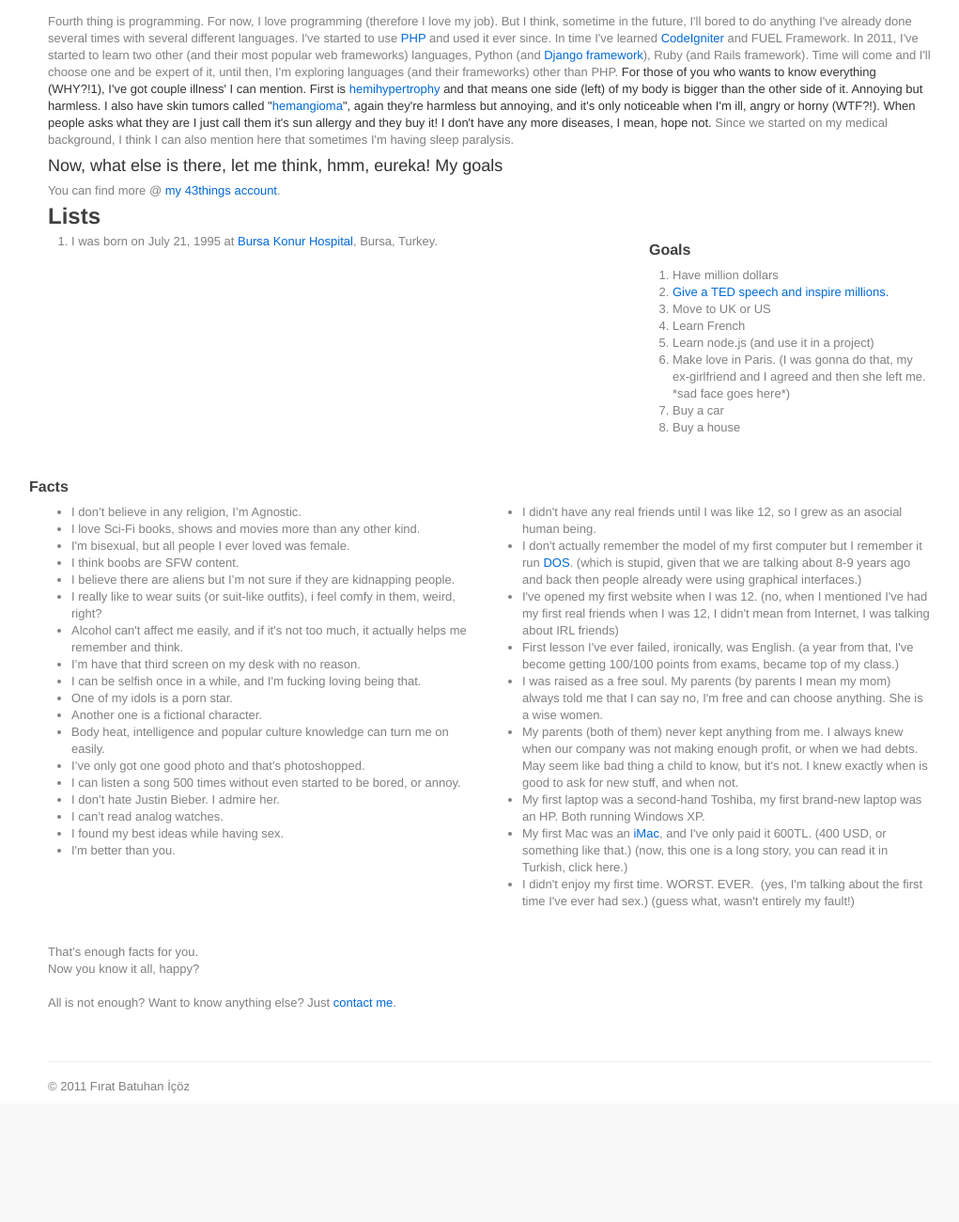
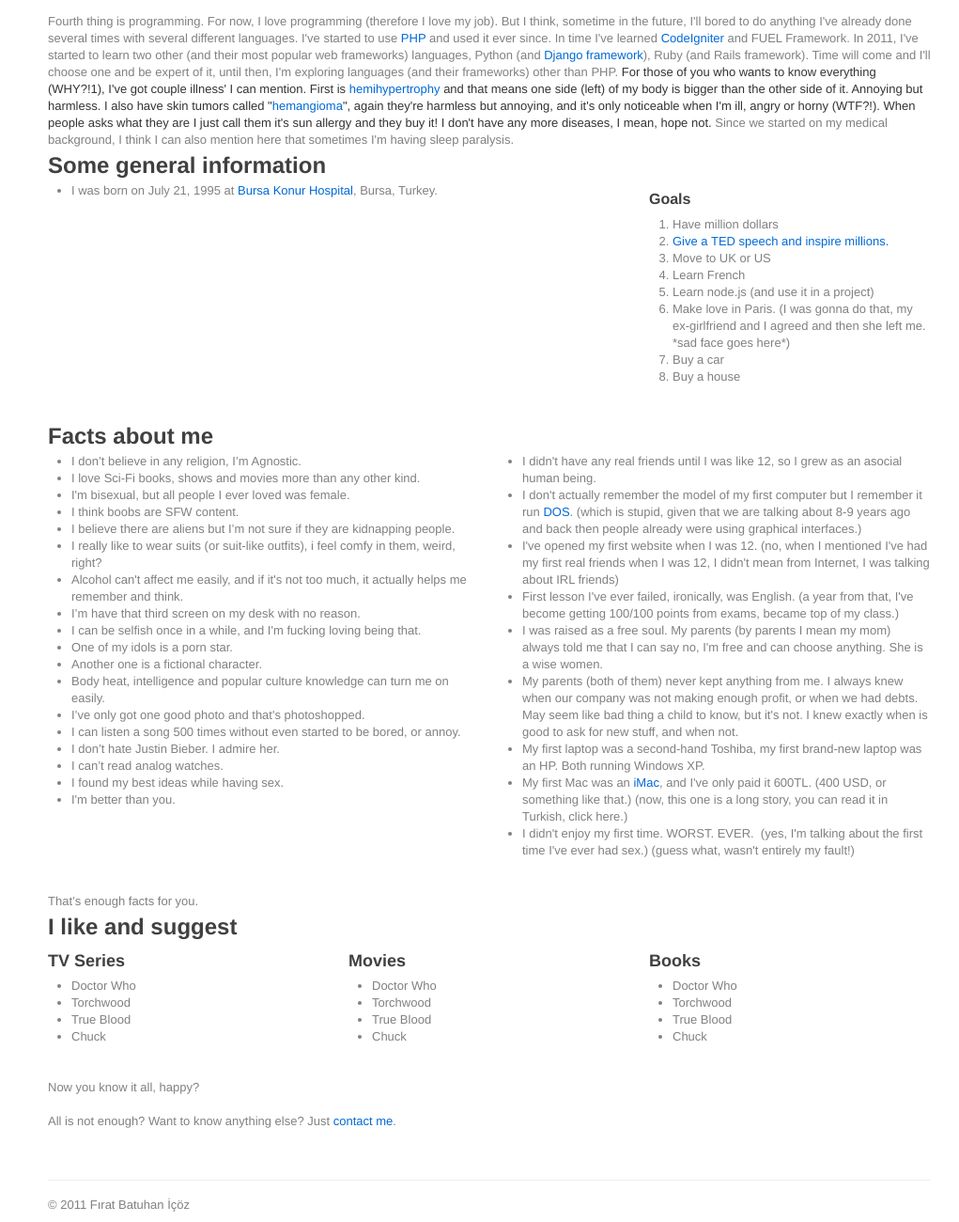
Before and after one commit to batuhan/batuhan, a PHP site: template views/about.html.twig in a window 1280 px wide. Shown: the part 671-1971 px from the top of the page at 94% size, without its empty margins (119-1140 px from the left). Before the commit the page ends 1834 px from the top, so only its background shows below. Run offline with PHP 8.4, Linux system fonts and the light colour scheme; the template is opened without the code that fills it, so the values that code supplies are empty; some libraries are stand-ins or nearby versions.

Commit message:
added a new section

```diff
--- a/views/about.html.twig
+++ b/views/about.html.twig
@@ -71,16 +71,13 @@
 	<span style="color: #333333; font-weight: 300;">For those of you who wants to know everything (WHY?!1), I've got couple illness' I can mention. First is </span><a style="font-weight: 300;" href="http://en.wikipedia.org/wiki/Hemihypertrophy">hemihypertrophy</a><span style="color: #333333; font-weight: 300;"> and that means one side (left) of my body is bigger than the other side of it. Annoying but harmless. I also have skin tumors called "</span><a style="font-weight: 300;" href="http://en.wikipedia.org/wiki/Hemangioma">hemangioma</a><span style="color: #333333; font-weight: 300;">", again they're harmless but annoying, and it's only noticeable when I'm ill, angry or horny (WTF?!). When people asks what they are I just call them it's sun allergy and they buy it! I don't have any more diseases, I mean, hope not.</span>
 	Since we started on my medical background, I think I can also mention here that sometimes I'm having sleep paralysis.
 
-	<h3><span style="color: #333333; font-weight: 300;">Now, what else is there, let me think, hmm, eureka! My goals</span></h3>
 
-	You can find more @ <a href="http://www.43things.com/person/Batuhan_Icoz">my 43things account</a>.
-
-	<h2>Lists</h2>
+	<h2>Some general information</h2>
 	<div class="row show-grid" title="One-third and two-thirds layout">
 		<div class="span-two-thirds column">
-			<ol>
+			<ul>
 				<li>I was born on July 21, 1995 at <a href="http://maps.google.com/maps/place?cid=967334580752084145&amp;q=KONUR+CERRAH%C4%B0+TIP+MERKEZ%C4%B0,+Osmangazi,+Z%C3%BCbeyde+Han%C4%B1m+Caddesi,+Bursa,+Turkey&amp;hl=en&amp;ved=0CCcQ-gswAA&amp;sa=X&amp;ei=2I4-Tuv8BM-C_QaiqsH5DA&amp;sig2=FOmedKlpY6sdmDTEMqFUCw">Bursa Konur Hospital</a>, Bursa, Turkey.</li>
-			</ol>
+			</ul>
 		</div>
     	<div class="span-one-third column">
 			<h4>Goals</h4>
@@ -97,9 +94,8 @@
 			</div>
   		</div><!-- /row -->
 
+<h2>Facts about me</h2>
   <div class="row">
-  <h4>Facts</h4>
-
     <div class="span8 columns">
       <ul>
 		<li>I don’t believe in any religion, I’m Agnostic.</li>
@@ -139,6 +135,37 @@
   </div><!-- /row -->
 	That’s enough facts for you.
 
+	<h2>I like and suggest</h2>
+		<div class="row show-grid" title="I like & suggest">
+    		<div class="span-one-third column">
+				<h3>TV Series</h3>
+					<ul>
+						<li>Doctor Who</li>
+						<li>Torchwood</li>
+						<li>True Blood</li>
+						<li>Chuck</li>
+					</ul>
+			</div>
+    		<div class="span-one-third column">
+				<h3>Movies</h3>
+					<ul>
+						<li>Doctor Who</li>
+						<li>Torchwood</li>
+						<li>True Blood</li>
+						<li>Chuck</li>
+					</ul>
+			</div>
+			<div class="span-one-third column">
+				<h3>Books</h3>
+					<ul>
+						<li>Doctor Who</li>
+						<li>Torchwood</li>
+						<li>True Blood</li>
+						<li>Chuck</li>
+					</ul>
+			</div>
+  		</div><!-- /row -->
+
 	<address>Now you know it all, happy?</address><address>All is not enough? Want to know anything else? Just <a href="http://batu.me/contact/">contact me</a>.</address>
 	</div>
   </div>
```
